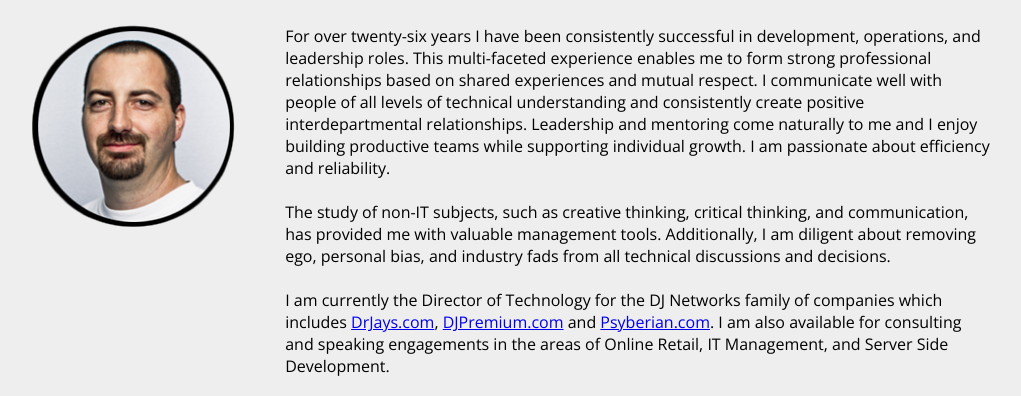
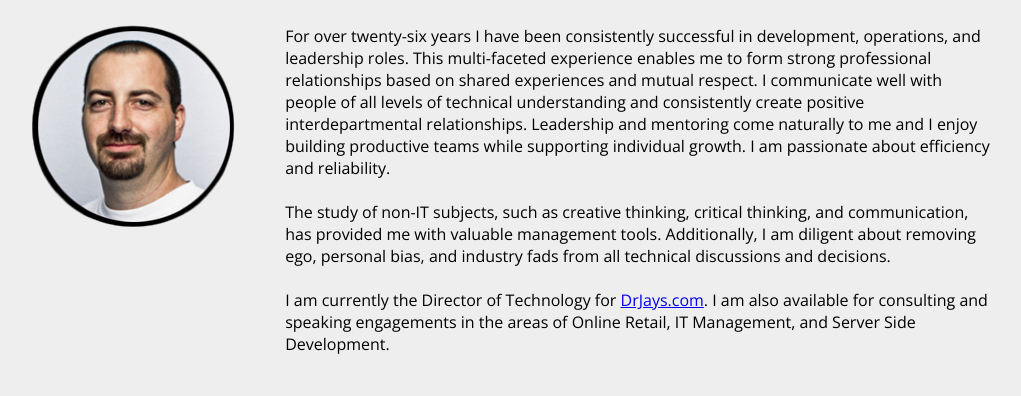
Before and after one commit to mnlagrasta/mnlagrasta.github.io, a plain HTML site: page index.html in a window 1280 px wide. Shown: the part 391-787 px from the top of the page, without its empty margins (102-1123 px from the left). Drawn offline with nearby package versions, Linux system fonts and the light colour scheme.

Commit message:
remove djp and psy from text

```diff
--- a/index.html
+++ b/index.html
@@ -129,7 +129,7 @@
 			<br><br>
 			The study of non-IT subjects, such as creative thinking, critical thinking, and communication, has provided me with valuable management tools. Additionally, I am diligent about removing ego, personal bias, and industry fads from all technical discussions and decisions.
 			<br><br>
-			I am currently the Director of Technology for the DJ Networks family of companies which includes <a href="http://drjays.com" target="_blank">DrJays.com</a>, <a href="http://djpremium.com" target="_blank">DJPremium.com</a> and <a href="http://psyberian.com" target="_blank">Psyberian.com</a>. I am also available for consulting and speaking engagements in the areas of Online Retail, IT Management, and Server Side Development.
+			I am currently the Director of Technology for <a href="http://drjays.com" target="_blank">DrJays.com</a>. I am also available for consulting and speaking engagements in the areas of Online Retail, IT Management, and Server Side Development.
 		</div>
 	</div>
 
```
